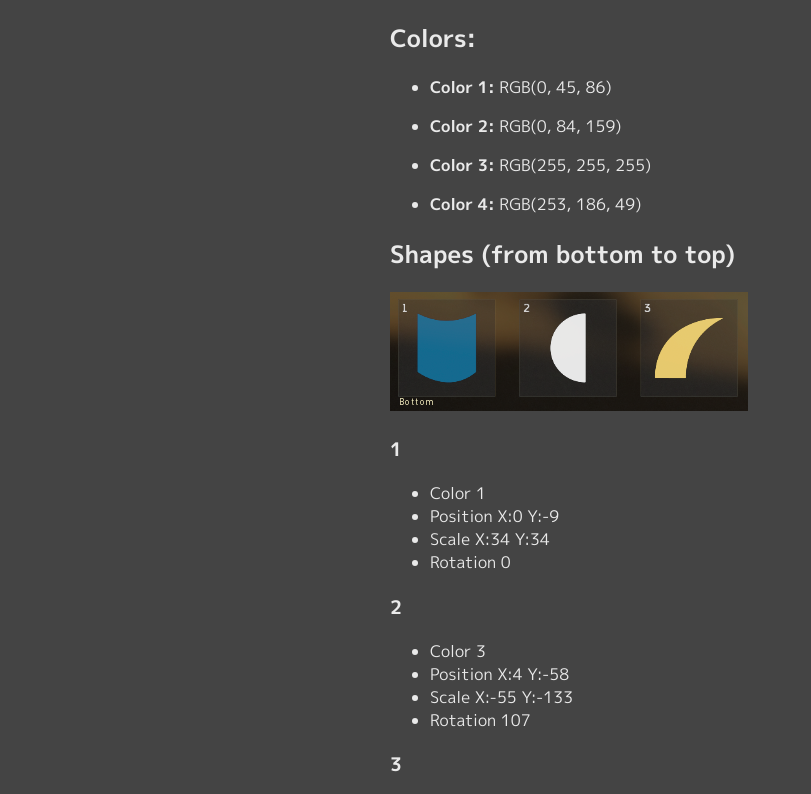
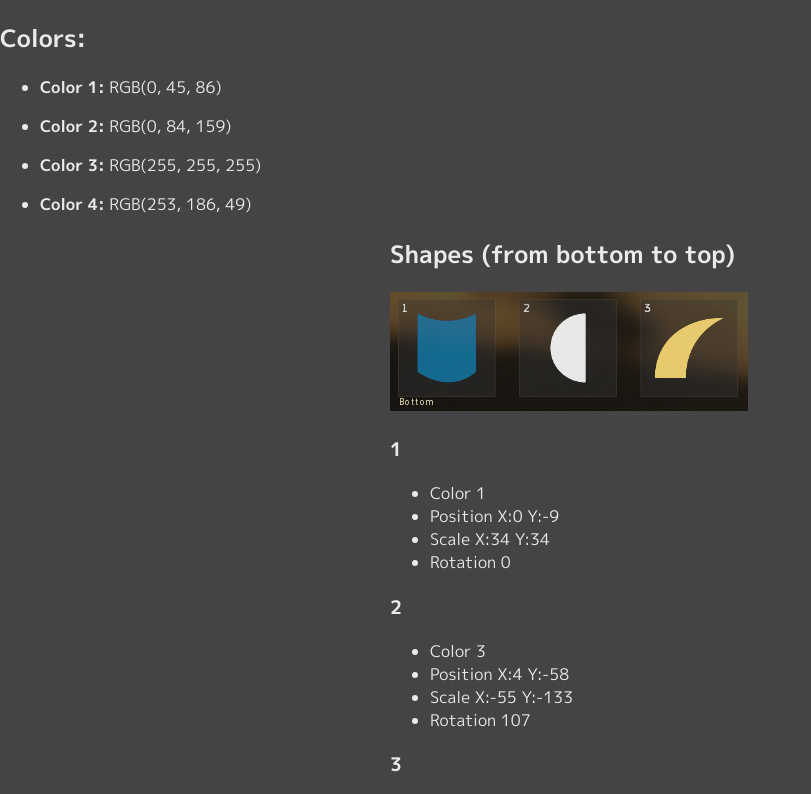
Before and after one commit to joeweissig/e621blopsemblem, a plain HTML site: page index.html in a window 1280 px wide. Shown: the top 794 px of the page, without its empty margins (0-811 px from the left). Drawn offline with Linux system fonts and the light colour scheme.

Commit message:
sticky colors

```diff
--- a/desktop.css
+++ b/desktop.css
@@ -11,3 +11,10 @@ body {
   width: 500px;
   margin: 0 auto;
 }
+
+#sticky {
+  position: -webkit-sticky;
+  position: sticky;
+  top: 0;
+  left: 0;
+}
--- a/index.html
+++ b/index.html
@@ -9,8 +9,8 @@
 </head>
 
 <body>
-    <div id=center>
-        <h2>Colors:</h2>
+    <div id=sticky>
+    <h2>Colors:</h2>
         <ul>
             <li>
                 <p><strong>Color 1:</strong> RGB(0, 45, 86)</p>
@@ -25,6 +25,8 @@
                 <p><strong>Color 4:</strong> RGB(253, 186, 49)</p>
             </li>
         </ul>
+    </div>
+    <div id=center>
         <h2>Shapes (from bottom to top)</h2>
         <img src="res/e621_1-3.png" />
         <h3>1</h3>
```
